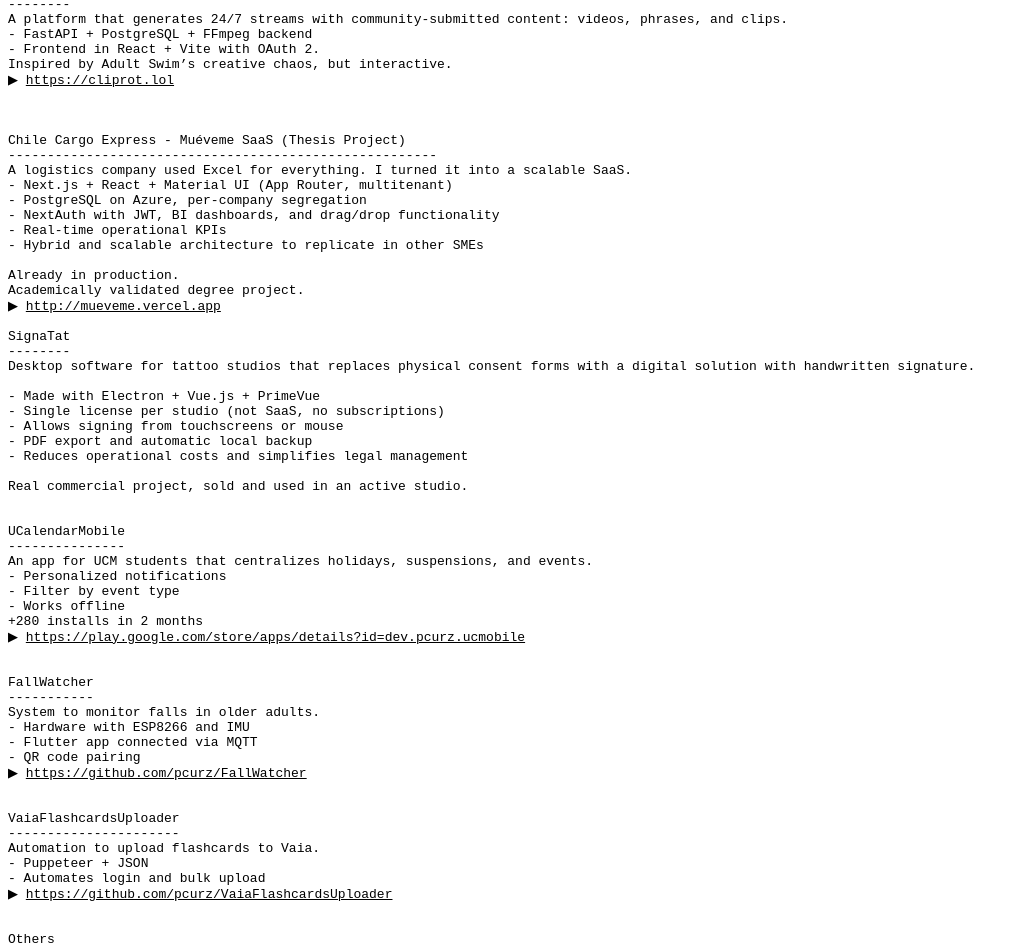
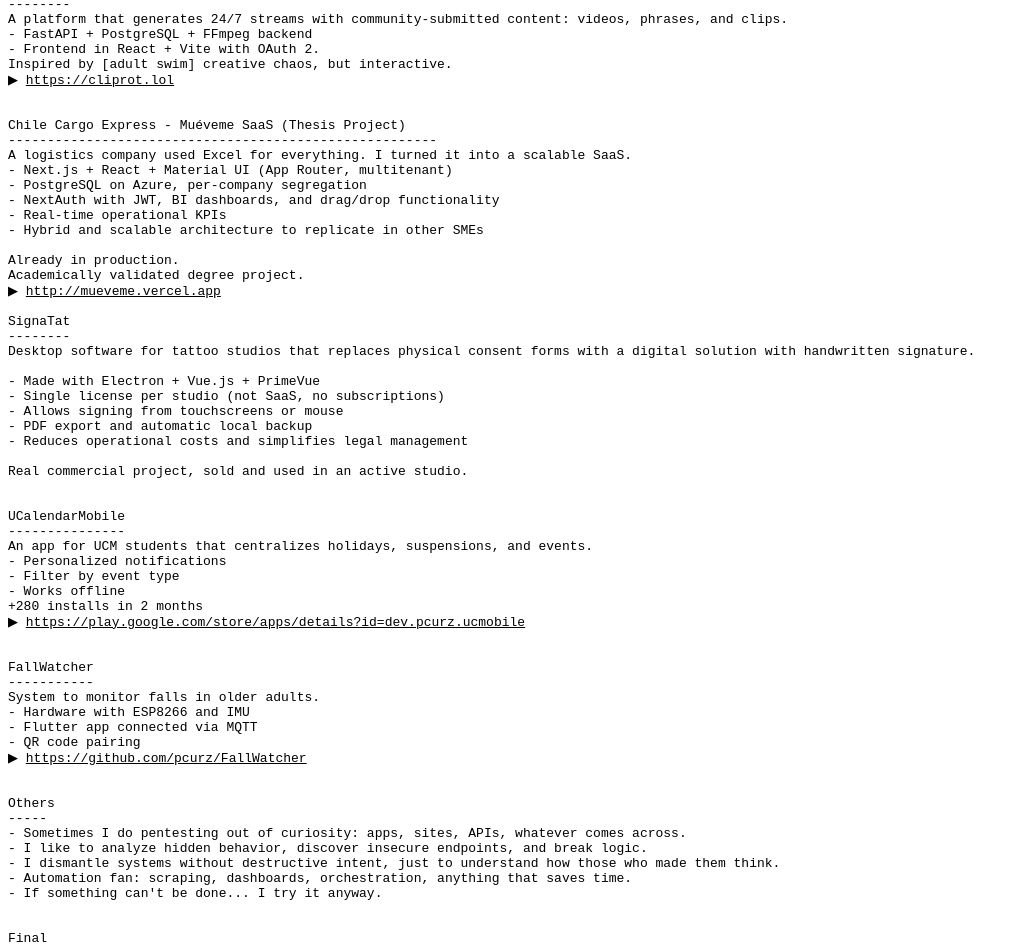
Before and after one commit to pcurz/pcurz.github.io, a plain HTML site: page index.html in a window 1280 px wide. Shown: the part 346-1296 px from the top of the page, without its empty margins (0-1022 px from the left). Drawn offline with Linux system fonts and the light colour scheme.

Commit message:
fix: [as] typo

```diff
--- a/index.html
+++ b/index.html
@@ -30,9 +30,8 @@ LinkedIn: <a href="https://www.linkedin.com/in/campos-p" target="_blank">https:/
 <span data-translate-key="cliprotDesc1">Plataforma que genera transmisiones 24/7 con contenido enviado por la comunidad: videos, frases y clips.</span>
 - <span data-translate-key="cliprotTech1">FastAPI + PostgreSQL + FFmpeg en backend</span>
 - <span data-translate-key="cliprotTech2">Frontend en React + Vite con OAuth 2.0</span>
-<span data-translate-key="cliprotStatus">Inspirado en el caos creativo de Adult Swim, pero interactivo.</span>
+<span data-translate-key="cliprotStatus">Inspirado en el caos creativo de [adult swim], pero interactivo.</span>
 ▶ <a href="https://cliprot.lol" target="_blank">https://cliprot.lol</a>
-
 
 
 <span data-translate-key="tesisProjectTitle">Chile Cargo Express - Muéveme SaaS (Proyecto de Tesis)</span>
@@ -80,14 +79,6 @@ LinkedIn: <a href="https://www.linkedin.com/in/campos-p" target="_blank">https:/
 ▶ <a href="https://github.com/pcurz/FallWatcher" target="_blank">https://github.com/pcurz/FallWatcher</a>
 
 
-<span data-translate-key="vaiaProjectTitle">VaiaFlashcardsUploader</span>
-----------------------
-<span data-translate-key="vaiaDesc1">Automatización para subir flashcards a Vaia.</span>
-- <span data-translate-key="vaiaTech1">Puppeteer + JSON</span>
-- <span data-translate-key="vaiaAutomation">Automatiza login y subida masiva</span>
-▶ <a href="https://github.com/pcurz/VaiaFlashcardsUploader" target="_blank">https://github.com/pcurz/VaiaFlashcardsUploader</a>
-
-
 <span data-translate-key="otherHeader">Otros</span>
 -----
 - <span data-translate-key="otherDesc1">A veces hago pentesting por curiosidad: apps, sitios, APIs, lo que se cruce.</span>
--- a/script.js
+++ b/script.js
@@ -47,7 +47,7 @@ const translations = {
     cliprotDesc1: "Plataforma que genera transmisiones 24/7 con contenido enviado por la comunidad: videos, frases y clips.",
     cliprotTech1: "FastAPI + PostgreSQL + FFmpeg en backend",
     cliprotTech2: "Frontend en React + Vite con OAuth 2.0",
-    cliprotStatus: "Inspirado en el caos creativo de Adult Swim, pero interactivo.",
+    cliprotStatus: "Inspirado en el caos creativo de [adult swim], pero interactivo.",
 
     otherHeader: "Otros",
     otherDesc1: "A veces hago pentesting por curiosidad: apps, sitios, APIs, lo que se cruce.",
@@ -106,7 +106,7 @@ const translations = {
     cliprotDesc1: "A platform that generates 24/7 streams with community-submitted content: videos, phrases, and clips.",
     cliprotTech1: "FastAPI + PostgreSQL + FFmpeg backend",
     cliprotTech2: "Frontend in React + Vite with OAuth 2.",
-    cliprotStatus: "Inspired by Adult Swim’s creative chaos, but interactive.",
+    cliprotStatus: "Inspired by [adult swim] creative chaos, but interactive.",
 
     otherHeader: "Others",
     otherDesc1: "Sometimes I do pentesting out of curiosity: apps, sites, APIs, whatever comes across.",
```
